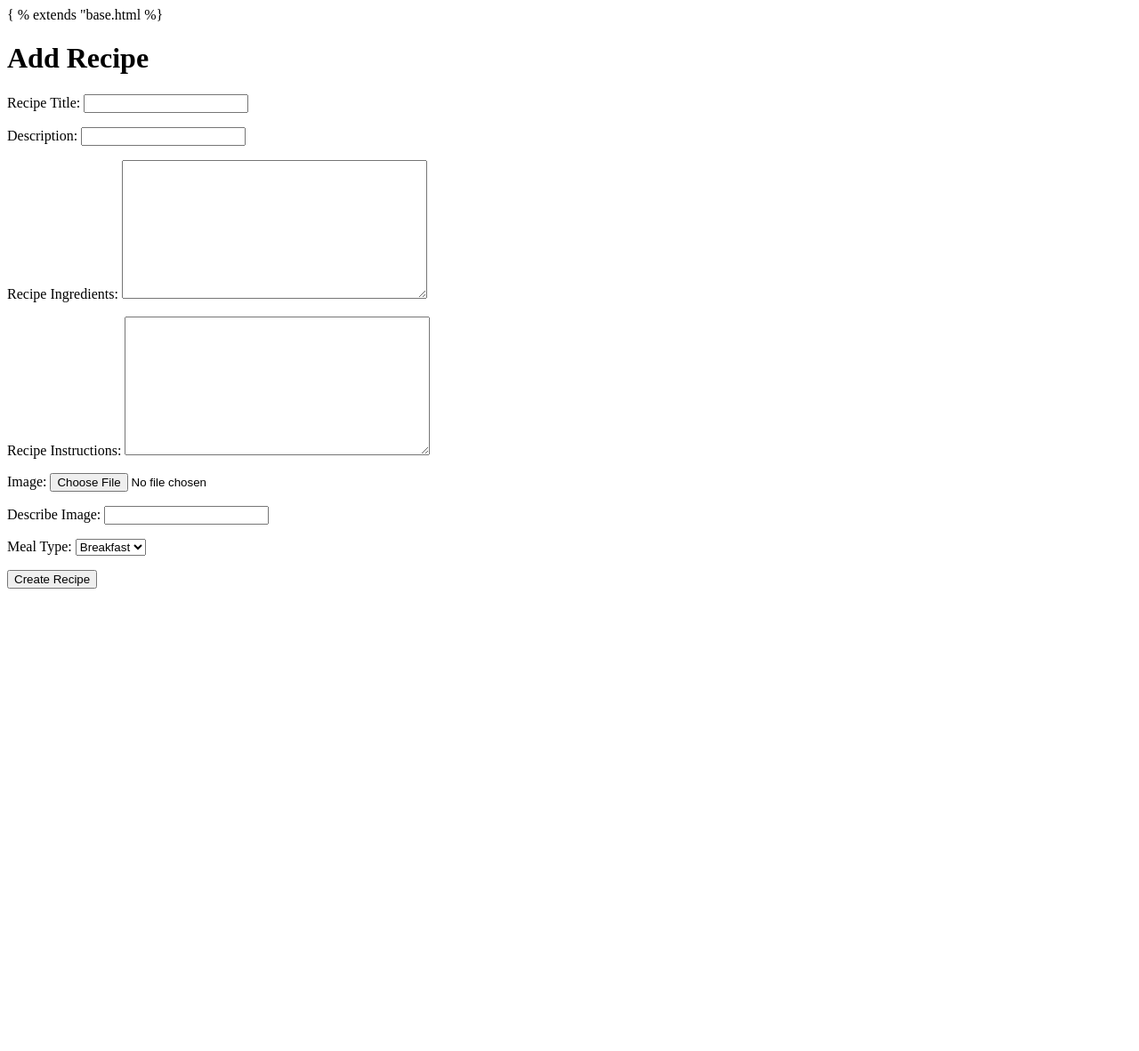
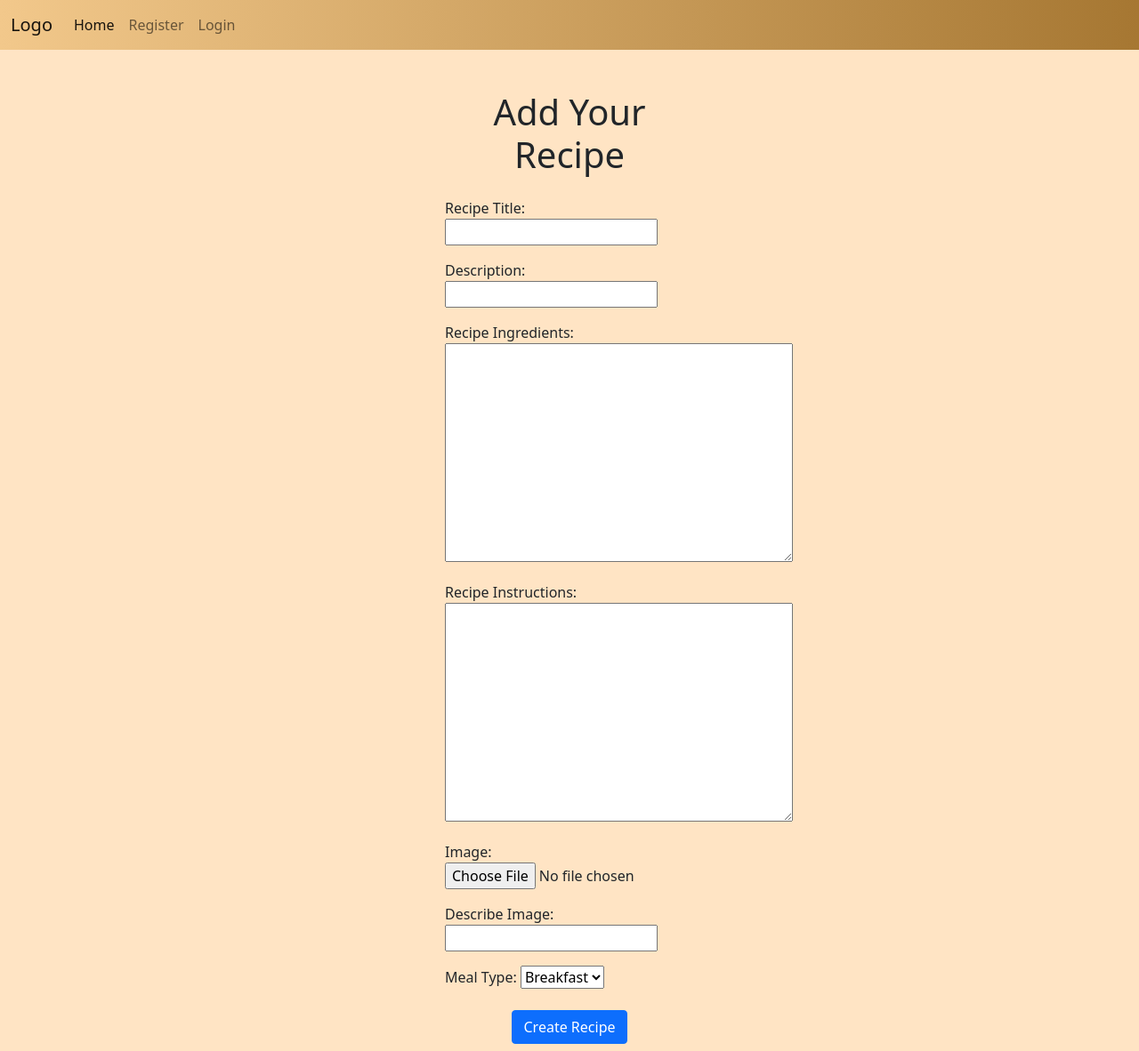
Before and after one commit to Aliona83/project4--test, a Django app: template add_recipe/templates/add_recipe/add_recipe.html in a window 1280 px wide. Shown: the whole page at 89% size. Before the commit the page ends 662 px from the top, so only its background shows below. Run offline with Django 3.2, Linux system fonts and the light colour scheme; the template is opened without the code that fills it: values that come from a table or form of the project are taken from there, others are empty; parts of the project's set-up code (start-up, migrations or seed data) failed here and were passed over.

```diff
--- a/add_recipe/forms.py
+++ b/add_recipe/forms.py
@@ -1,5 +1,5 @@
 from django import forms
-from djrichtextfield import RichTextWidget
+from djrichtextfield.widgets import RichTextWidget
 from .models import recipes
 
 
--- a/add_recipe/templates/add_recipe/add_recipe.html
+++ b/add_recipe/templates/add_recipe/add_recipe.html
@@ -1,9 +1,9 @@
-{ % extends "base.html %}
+{% extends "base.html" %}
 
 {% block content %}
-<div class="container">
+<div class="container col-md-3">
     <form method="POST" enctype="multipart/form-data" class="p-2 form">
-    <h1 class="text-center">Add Recipe</h1>
+    <h1 class="text-center mb-4">Add Your Recipe</h1>
     {% csrf_token %}
     {{ form.media }}
     {{ form.as_p }}
--- a/add_recipe/templates/add_recipe/urls.py
+++ b/add_recipe/urls.py
@@ -1,5 +1,6 @@
 from django.urls import path
 from .views import AddRecipe, All_Recipes
+
 
 urlpatterns = [
     path("", AddRecipe.as_view(), name='add_recipe'),
--- a/add_recipe/views.py
+++ b/add_recipe/views.py
@@ -1,6 +1,6 @@
 from django.views.generic import CreateView, ListView
 from django.contrib.auth.mixins import LoginRequiredMixin
-from .modules import recipes
+from .models import recipes
 from .forms import RecipeForm
 
 
@@ -8,9 +8,9 @@ class All_Recipes(ListView):
     """
     View all recipes
     """
-    template_name = "add_recipe/add_recipe.html"
+    template_name = "add_recipe/all_recipes.html"
     model = recipes
-    context_object_name = "All_Recipes"
+    context_object_name = "all_recipes"
 
 
 class AddRecipe(LoginRequiredMixin, CreateView):
```
Also changed, not shown: add_recipe/templates/add_recipe/all_recipes.html (added).
